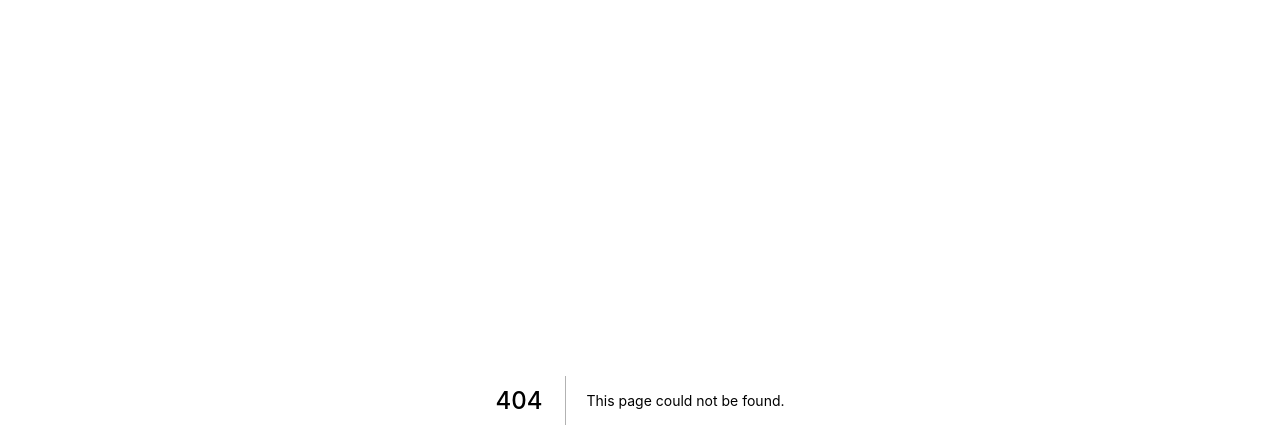
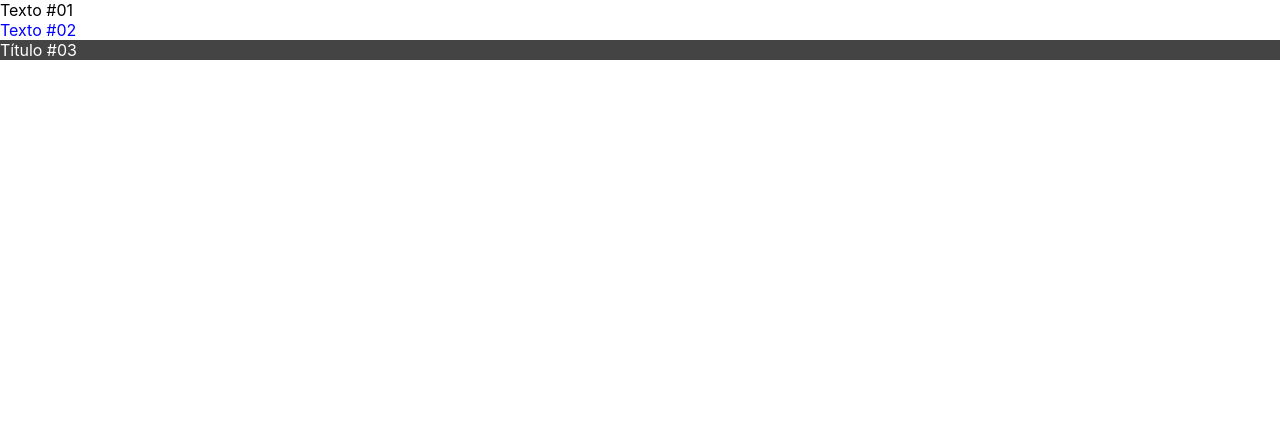
Before and after one commit to rafaellavm/ExerciciosReactNextJS, a Next.js app: page /css/integracao1 in a window 1280 px wide. Before the commit this address had no page. Shown: the top 448 px of the page. Built offline with nearby package versions, Linux system fonts and the light colour scheme.

Commit message:
26. Props Somente Leitura

```diff
--- a/package.json
+++ b/package.json
@@ -10,7 +10,9 @@
   "dependencies": {
     "next": "12.0.3",
     "react": "17.0.2",
-    "react-dom": "17.0.2"
+    "react-dom": "17.0.2",
+    "sass": "^1.43.4",
+    "typescript": "^4.5.2"
   },
   "devDependencies": {
     "eslint": "7",
--- a/pages/_app.js
+++ b/pages/_app.js
@@ -1,4 +1,5 @@
 import '../styles/globals.css'
+import './css/integracao1.css'
 
 function MyApp({ Component, pageProps }) {
   return <Component {...pageProps} />
--- a/pages/basicos/jsx2.jsx
+++ b/pages/basicos/jsx2.jsx
@@ -1,8 +1,8 @@
-export default function jx2(){
+export default function jsx2(){
 
     const conteudo = (
     <div
-    ><h1>JSX #02</h1>
+    ><h1 className="vermelha">JSX #02</h1>
     </div>)
 
     return conteudo;
--- /dev/null
+++ b/pages/basicos/propsSomenteLeitura.jsx
@@ -0,0 +1,6 @@
+import SomaUm from "../../components/SomaUm";
+
+export default function propsSomenteLeitura(){
+
+    return <SomaUm numero={99}/>
+}
--- /dev/null
+++ b/pages/css/integracao1.css
@@ -0,0 +1,12 @@
+.integracao1 vermelha{
+    color:red;
+}
+
+.integracao1 .azul{
+    color:blue;
+}
+
+.integracao1 .branca{
+    background-color: #444;
+    color: #fff;
+}
--- /dev/null
+++ b/pages/css/integracao1.jsx
@@ -0,0 +1,10 @@
+
+export default function integracao(){
+    return (
+        <div className="integracao1">
+            <div className="vermelha">Texto #01</div>
+            <div className="azul">Texto #02</div>
+            <div className="branca">Título #03</div>
+        </div>
+    )
+}
```
Also changed, not shown: components/SomaUm.jsx (added, +7 -0 lines), components/Titulo.jsx (added, +20 -0 lines), pages/basicos/usandoTitulo.jsx (+5 -6 lines), 1 other file (tests, documents, lock files or other folders).
